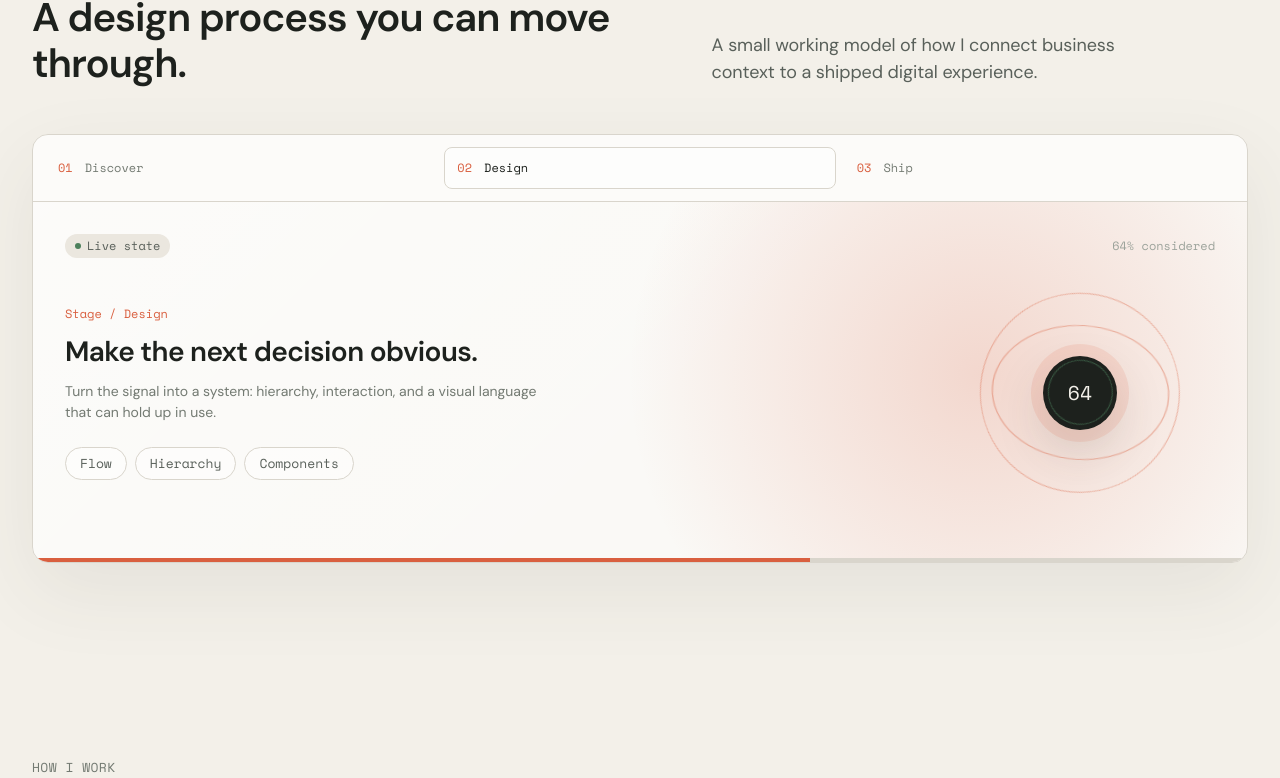
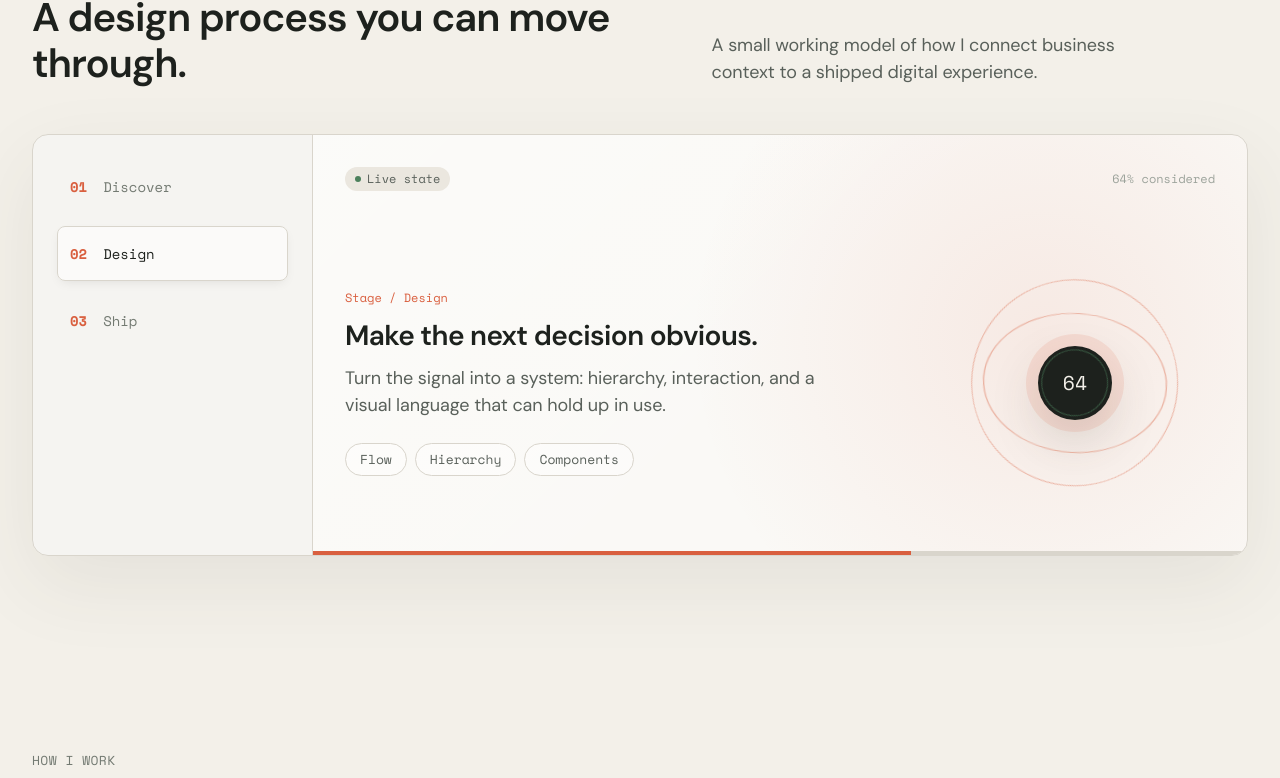
Before and after one commit to sounakban18/sounakban18, a React (Vite) app: page / in a window 1280 px wide. Shown: the part 5310-6088 px from the top of the page. Built offline with nearby package versions, Linux system fonts and the light colour scheme.

Commit message:
About page ,

```diff
--- a/src/components/InterfaceLab.jsx
+++ b/src/components/InterfaceLab.jsx
@@ -46,44 +46,46 @@ export default function InterfaceLab() {
         </div>
 
         <Reveal delay={140} className="lab-shell">
-          <div className="lab-controls" role="tablist" aria-label="Design process stages">
-            {Object.entries(states).map(([key, state]) => (
+          <div className="lab-nav" role="tablist" aria-label="Design process stages">
+            {Object.entries(states).map(([key, state], index) => (
               <button
                 type="button"
                 role="tab"
                 aria-selected={active === key}
-                className={`lab-tab${active === key ? ' active' : ''}`}
+                className={`lab-nav-item${active === key ? ' active' : ''}`}
                 key={key}
                 onClick={() => setActive(key)}
               >
-                <span className="lab-tab-index">0{Object.keys(states).indexOf(key) + 1}</span>
-                {state.label}
+                <span className="lab-nav-index">0{index + 1}</span>
+                <span className="lab-nav-label">{state.label}</span>
               </button>
             ))}
           </div>
 
-          <div className={`lab-preview lab-${current.accent}`}>
-            <div className="lab-preview-top">
+          <div className={`lab-content lab-${current.accent}`}>
+            <div className="lab-content-inner">
+              <div className="lab-content-top">
                 <span className="status-badge"><span className="status-dot" /> Live state</span>
                 <span className="caption">{current.progress}% considered</span>
               </div>
-            <div className="lab-preview-grid">
-              <div className="lab-copy">
+              <div className="lab-content-grid">
+                <div className="lab-content-copy">
                   <span className="caption">Stage / {current.label}</span>
                   <h3 className="headline">{current.title}</h3>
-                <p className="body-sm">{current.body}</p>
+                  <p className="body-lg">{current.body}</p>
                   <div className="lab-chips">
                     {current.chips.map((chip) => <span className="skill-pill mono" key={chip}>{chip}</span>)}
                   </div>
                 </div>
-              <div className="lab-signal" aria-hidden="true">
+                <div className="lab-content-signal" aria-hidden="true">
                   <div className="lab-orbit orbit-one" />
                   <div className="lab-orbit orbit-two" />
                   <div className="lab-orbit orbit-three" />
                   <span className="lab-signal-core">{String(current.progress).padStart(2, '0')}</span>
                 </div>
               </div>
-            <div className="lab-progress" aria-hidden="true"><span style={{ width: `${current.progress}%` }} /></div>
+              <div className="lab-content-progress" aria-hidden="true"><span style={{ width: `${current.progress}%` }} /></div>
+            </div>
           </div>
         </Reveal>
       </div>
--- a/src/index.css
+++ b/src/index.css
@@ -665,8 +665,27 @@ img, svg {
   gap: var(--sp-xxl);
   align-items: center;
 }
-.about-teaser-art { max-width: 320px; }
-.about-teaser-copy > * + * { margin-top: var(--sp-md); }
+.about-teaser-art {
+  max-width: 320px;
+  cursor: pointer;
+  transition: transform 0.4s cubic-bezier(0.16, 1, 0.3, 1);
+  will-change: transform;
+}
+.about-teaser-art:hover {
+  transform: scale(1.02) translateY(-4px);
+}
+.about-teaser-art img {
+  transition: transform 0.6s cubic-bezier(0.16, 1, 0.3, 1);
+}
+.about-teaser-art:hover img {
+  transform: scale(1.05);
+}
+.about-teaser-copy .btn-secondary {
+  transition: transform 0.2s ease, background-color 0.2s ease;
+}
+.about-teaser-copy .btn-secondary:hover {
+  transform: translateX(4px);
+}
 .stat-row { display: flex; gap: var(--sp-xl); flex-wrap: wrap; margin: var(--sp-lg) 0; }
 .stat-row-wrap { row-gap: var(--sp-lg); }
 .stat-value { color: var(--ink); }
@@ -1313,51 +1332,147 @@ body {
 .interface-lab { padding-top: 4rem; }
 .interface-lab-head { display: grid; grid-template-columns: 1fr; gap: var(--sp-lg); align-items: end; margin-bottom: var(--sp-xxl); }
 .interface-lab-head .body-lg { max-width: 420px; }
-.lab-shell { display: grid; grid-template-columns: 1fr; border: 1px solid var(--hairline); border-radius: var(--r-xl); overflow: hidden; background: var(--surface-1); box-shadow: 0 28px 80px rgba(68, 61, 49, 0.08); }
-.lab-controls { display: flex; padding: var(--sp-sm); gap: var(--sp-xs); border-bottom: 1px solid var(--hairline); background: rgba(255,255,255,0.3); }
-.lab-tab { display: flex; align-items: center; gap: var(--sp-sm); flex: 1; min-height: 42px; padding: 8px 12px; border: 1px solid transparent; border-radius: var(--r-md); background: transparent; color: var(--ink-subtle); font-family: var(--font-mono); font-size: 12px; text-align: left; cursor: pointer; transition: color 0.2s ease, background-color 0.2s ease, border-color 0.2s ease; }
-.lab-tab:hover { color: var(--ink); }
-.lab-tab.active { color: var(--ink); border-color: var(--hairline); background: var(--surface-1); }
-.lab-tab-index { color: var(--primary); }
-.lab-preview { position: relative; overflow: hidden; padding: var(--sp-xl); min-height: 360px; isolation: isolate; }
-.lab-preview::before { content: ''; position: absolute; inset: 0; z-index: -1; background: radial-gradient(circle at 78% 48%, rgba(217,95,63,0.22), transparent 22rem), linear-gradient(135deg, rgba(255,255,255,0.4), transparent 60%); }
-.lab-preview.lab-signal::before { background: radial-gradient(circle at 78% 48%, rgba(76,128,92,0.2), transparent 22rem), linear-gradient(135deg, rgba(255,255,255,0.4), transparent 60%); }
-.lab-preview.lab-launch::before { background: radial-gradient(circle at 78% 48%, rgba(217,95,63,0.26), transparent 22rem), linear-gradient(135deg, rgba(255,255,255,0.4), transparent 60%); }
-.lab-preview-top { display: flex; justify-content: space-between; align-items: center; gap: var(--sp-md); }
-.lab-preview-grid { display: grid; grid-template-columns: minmax(0, 1fr) minmax(180px, 0.8fr); gap: var(--sp-xl); align-items: center; min-height: 270px; }
-.lab-copy { grid-column: 1; max-width: 480px; }
-.lab-copy .caption { display: block; margin-bottom: var(--sp-sm); color: var(--primary); }
-.lab-copy .headline { max-width: 420px; margin-bottom: var(--sp-sm); }
+
+.lab-shell {
+  display: grid;
+  grid-template-columns: 280px 1fr;
+  border: 1px solid var(--hairline);
+  border-radius: var(--r-xl);
+  overflow: hidden;
+  background: var(--surface-1);
+  box-shadow: 0 28px 80px rgba(68, 61, 49, 0.08);
+}
+
+.lab-nav {
+  display: flex;
+  flex-direction: column;
+  padding: var(--sp-lg);
+  gap: var(--sp-sm);
+  border-right: 1px solid var(--hairline);
+  background: rgba(0,0,0,0.02);
+}
+
+.lab-nav-item {
+  display: flex;
+  align-items: center;
+  gap: var(--sp-md);
+  padding: var(--sp-md) var(--sp-sm);
+  border: 1px solid transparent;
+  border-radius: var(--r-md);
+  background: transparent;
+  color: var(--ink-subtle);
+  font-family: var(--font-mono);
+  font-size: 14px;
+  text-align: left;
+  cursor: pointer;
+  transition: all 0.2s ease;
+}
+
+.lab-nav-item:hover { color: var(--ink); background: rgba(0,0,0,0.03); }
+.lab-nav-item.active {
+  color: var(--ink);
+  border-color: var(--hairline);
+  background: var(--surface-1);
+  box-shadow: 0 4px 12px -4px rgba(0,0,0,0.1);
+}
+.lab-nav-index { color: var(--primary); font-weight: 700; }
+.lab-nav-label { font-weight: 500; }
+
+.lab-content {
+  position: relative;
+  overflow: hidden;
+  padding: var(--sp-xl);
+  min-height: 420px;
+  isolation: isolate;
+}
+
+.lab-content::before {
+  content: '';
+  position: absolute;
+  inset: 0;
+  z-index: -1;
+  background: radial-gradient(circle at 78% 48%, rgba(217,95,63,0.1), transparent 22rem), linear-gradient(135deg, rgba(255,255,255,0.3), transparent 60%);
+}
+.lab-content.lab-signal::before { background: radial-gradient(circle at 78% 48%, rgba(76,128,92,0.1), transparent 22rem), linear-gradient(135deg, rgba(255,255,255,0.3), transparent 60%); }
+.lab-content.lab-launch::before { background: radial-gradient(circle at 78% 48%, rgba(217,95,63,0.15), transparent 22rem), linear-gradient(135deg, rgba(255,255,255,0.3), transparent 60%); }
+
+.lab-content-inner {
+  height: 100%;
+  display: flex;
+  flex-direction: column;
+  justify-content: space-between;
+}
+
+.lab-content-top { display: flex; justify-content: space-between; align-items: center; gap: var(--sp-md); margin-bottom: var(--sp-xl); }
+
+.lab-content-grid {
+  display: grid;
+  grid-template-columns: 1fr minmax(200px, 300px);
+  gap: var(--sp-xl);
+  align-items: center;
+}
+
+.lab-content-copy { max-width: 520px; }
+.lab-content-copy .caption { display: block; margin-bottom: var(--sp-sm); color: var(--primary); }
+.lab-content-copy .headline { margin-bottom: var(--sp-sm); }
 .lab-chips { display: flex; flex-wrap: wrap; gap: var(--sp-xs); margin-top: var(--sp-lg); }
 .lab-chips .skill-pill { background: rgba(255,255,255,0.35); }
-.lab-signal { grid-column: 2; position: relative; aspect-ratio: 1; width: min(100%, 270px); justify-self: end; display: grid; place-items: center; }
+
+.lab-content-signal {
+  position: relative;
+  aspect-ratio: 1;
+  width: 100%;
+  max-width: 280px;
+  justify-self: end;
+  display: grid;
+  place-items: center;
+}
 .lab-orbit { position: absolute; border: 1px solid color-mix(in srgb, var(--primary) 42%, transparent); border-radius: 50%; animation: labOrbit 12s linear infinite; }
 .orbit-one { inset: 13%; }
 .orbit-two { inset: 25%; transform: rotate(54deg) scaleX(1.55); animation-direction: reverse; }
 .orbit-three { inset: 38%; border-color: color-mix(in srgb, var(--success) 60%, transparent); }
 .lab-signal-core { display: grid; place-items: center; width: 74px; height: 74px; border-radius: 50%; background: var(--ink); color: var(--canvas); font-family: var(--font-mono); font-size: 20px; box-shadow: 0 0 0 12px color-mix(in srgb, var(--primary) 12%, transparent), 0 20px 50px rgba(68,61,49,0.18); }
-.lab-progress { position: absolute; bottom: 0; left: 0; width: 100%; height: 4px; background: var(--hairline); }
-.lab-progress span { display: block; height: 100%; background: var(--primary); transition: width 0.55s cubic-bezier(0.16, 1, 0.3, 1); }
+
+.lab-content-progress { position: absolute; bottom: 0; left: 0; width: 100%; height: 4px; background: var(--hairline); }
+.lab-content-progress span { display: block; height: 100%; background: var(--primary); transition: width 0.55s cubic-bezier(0.16, 1, 0.3, 1); }
+
 @keyframes labOrbit { to { transform: rotate(360deg); } }
 
 :root[data-theme='dark'] .lab-shell { box-shadow: 0 28px 80px rgba(0,0,0,0.3); }
-:root[data-theme='dark'] .lab-controls { background: rgba(16,18,17,0.35); }
-:root[data-theme='dark'] .lab-preview::before { background: radial-gradient(circle at 78% 48%, rgba(240,122,88,0.18), transparent 22rem), linear-gradient(135deg, rgba(255,255,255,0.03), transparent 60%); }
-:root[data-theme='dark'] .lab-preview.lab-signal::before { background: radial-gradient(circle at 78% 48%, rgba(128,177,138,0.14), transparent 22rem), linear-gradient(135deg, rgba(255,255,255,0.03), transparent 60%); }
+:root[data-theme='dark'] .lab-nav { background: rgba(0,0,0,0.2); border-right-color: var(--hairline); }
+:root[data-theme='dark'] .lab-content::before { background: radial-gradient(circle at 78% 48%, rgba(240,122,88,0.1), transparent 22rem), linear-gradient(135deg, rgba(255,255,255,0.03), transparent 60%); }
+:root[data-theme='dark'] .lab-content.lab-signal::before { background: radial-gradient(circle at 78% 48%, rgba(128,177,138,0.1), transparent 22rem), linear-gradient(135deg, rgba(255,255,255,0.03), transparent 60%); }
 :root[data-theme='dark'] .lab-chips .skill-pill { background: rgba(255,255,255,0.04); }
 
 @media (min-width: 720px) {
   .interface-lab-head { grid-template-columns: 1.1fr 0.9fr; }
 }
+@media (max-width: 960px) {
+  .lab-shell { grid-template-columns: 1fr; }
+  .lab-nav {
+    flex-direction: row;
+    border-right: none;
+    border-bottom: 1px solid var(--hairline);
+    overflow-x: auto;
+  }
+  .lab-nav-item {
+    flex: 1;
+    min-width: 120px;
+    justify-content: center;
+  }
+}
 @media (max-width: 640px) {
-  .nav-actions { gap: 6px; }
-  .lab-controls { overflow: hidden; gap: 4px; }
-  .lab-tab { min-width: 0; flex: 1 1 0; gap: 6px; padding: 8px 7px; font-size: 11px; }
-  .lab-preview { padding: var(--sp-lg); min-height: 500px; }
-  .lab-preview-top { align-items: center; margin-bottom: var(--sp-lg); }
-  .lab-preview-grid { display: flex; flex-direction: column; align-items: stretch; gap: var(--sp-xl); min-height: 0; }
-  .lab-copy { grid-column: auto; width: 100%; }
-  .lab-signal { grid-column: auto; width: min(100%, 220px); margin: 0 auto; }
+  .lab-content { padding: var(--sp-lg); min-height: 500px; }
+  .lab-content-grid {
+    display: flex;
+    flex-direction: column;
+    align-items: stretch;
+    gap: var(--sp-xl);
+  }
+  .lab-content-signal {
+    width: min(100%, 220px);
+    margin: 0 auto;
+  }
 }
 @media (prefers-reduced-motion: reduce) {
   .lab-orbit { animation: none; }
@@ -1845,6 +1960,8 @@ body {
 /* Hero visual product photography */
 .sgf-hero-visual-frame {
   margin: var(--sp-xxl) 0 6rem;
+  display: flex;
+  justify-content: center;
 }
 .sgf-hero-stage {
   background: var(--surface-1);
@@ -1853,12 +1970,18 @@ body {
   overflow: hidden;
   box-shadow: 0 32px 80px -20px rgba(0, 0, 0, 0.25);
   transition: border-color 0.2s ease, box-shadow 0.2s ease;
+  width: min(400px, 80vw);
+  aspect-ratio: 9 / 19;
+  display: flex;
+  align-items: center;
+  justify-content: center;
 }
 .sgf-hero-img {
   width: 100%;
-  height: auto;
+  height: 100%;
   display: block;
   object-fit: cover;
+  object-position: center;
 }
 
 /* Story narrative & Intent list */
@@ -1924,18 +2047,20 @@ body {
   justify-content: center;
 }
 .sgf-gallery-image-frame {
-  max-width: 100%;
-  max-height: 560px;
+  width: min(320px, 70vw);
+  aspect-ratio: 9 / 19;
   overflow: hidden;
   border-radius: var(--r-md);
   box-shadow: 0 16px 40px -12px rgba(0, 0, 0, 0.3);
+  display: flex;
+  align-items: center;
+  justify-content: center;
 }
 .sgf-gallery-image {
-  max-width: 100%;
-  max-height: 560px;
-  width: auto;
-  height: auto;
-  object-fit: contain;
+  width: 100%;
+  height: 100%;
+  object-fit: cover;
+  object-position: center;
   display: block;
 }
 .sgf-gallery-footer {
--- a/src/pages/Home.jsx
+++ b/src/pages/Home.jsx
@@ -171,8 +171,7 @@ export default function Home() {
             <span className="eyebrow">About</span>
             <h2 className="display-md">Design work grounded in real business context.</h2>
             <p className="body-lg">
-              Working at Morfiizo Enterprise from the beginning gave me a close view of
-              how design, brand, product, and operations affect one another.
+              I explore frontend design and implementation through a process of building, testing, and refining real-world systems. I&rsquo;m fascinated by how interfaces actually behave in the browser and leverage AI-assisted workflows to iterate quickly, bridging the gap between business context and a polished digital experience.
             </p>
             <Link to="/about" className="btn btn-secondary">
               More about me
```
Also changed, not shown: src/pages/About.jsx (+5 -3 lines). Lines whose indentation alone changed are shown as unchanged.
